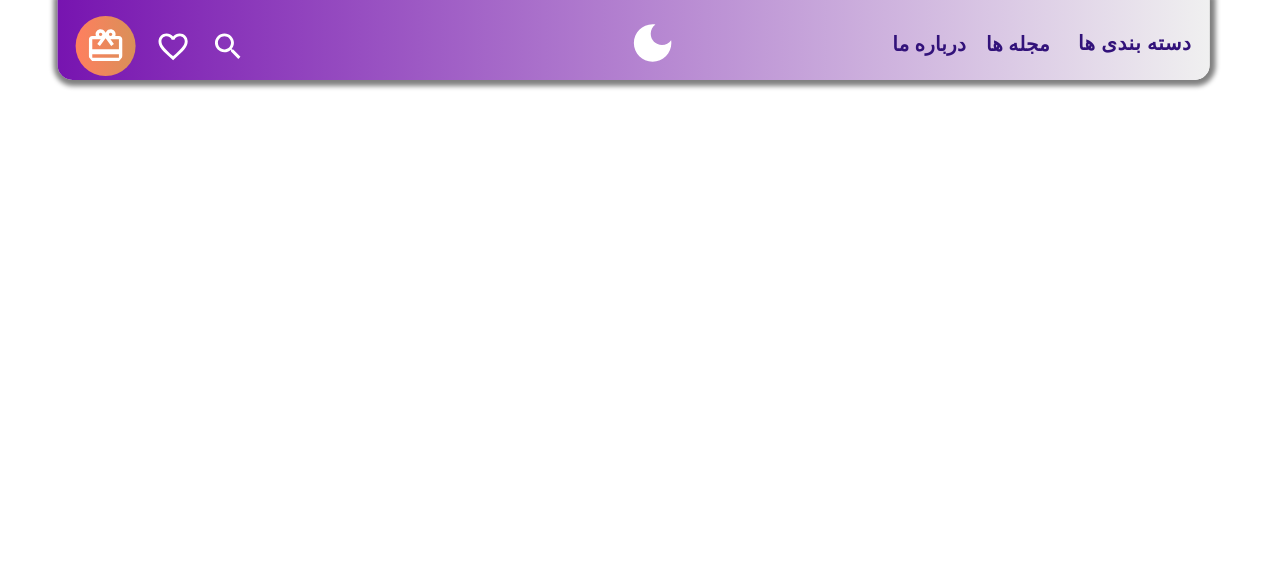
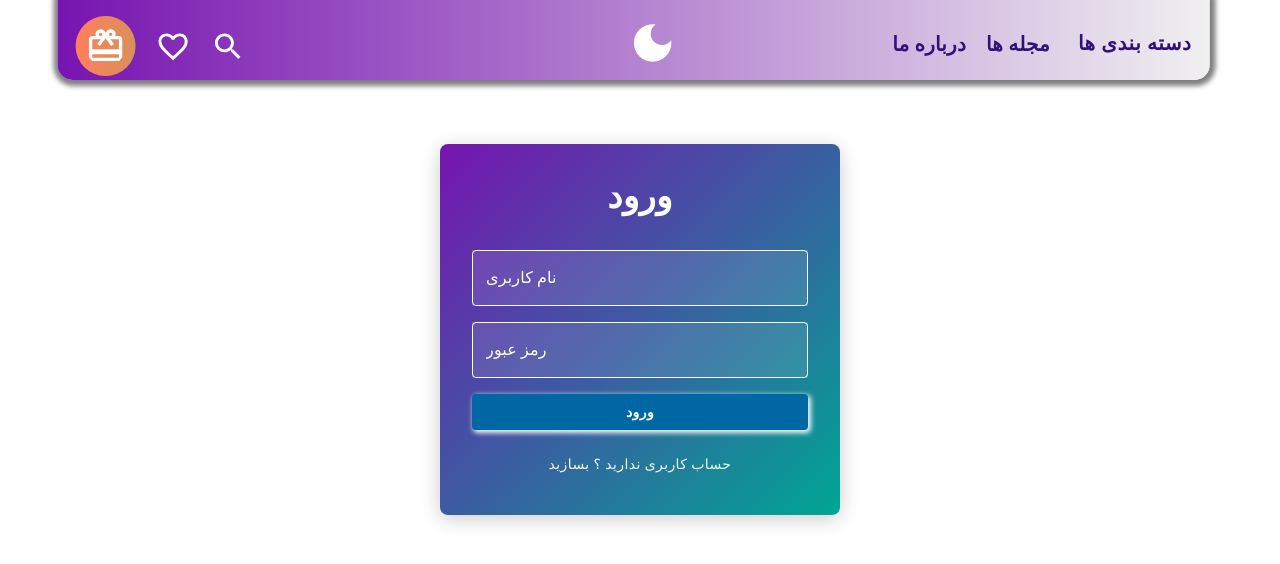
Before and after one commit to AmirBradaran/Household-Appliances, a React (Vite) app in the folder front-end/: page /auth in a window 1280 px wide. Shown: the top 564 px of the page. Built offline with nearby package versions, Linux system fonts and the light colour scheme.

Commit message:
Update index.jsx

```diff
--- a/front-end/src/Pages/Auth/Login/index.jsx
+++ b/front-end/src/Pages/Auth/Login/index.jsx
@@ -1,9 +1,117 @@
+import { Box, Button, TextField, Typography } from '@mui/material'
 import React from 'react'
 
-export default function Login() {
+export default function Login({ handlePageType }) {
   return (
-    <div>
-
-    </div>
+    <Box
+      component="form"
+      onSubmit={""}
+      sx={{
+        display: "flex",
+        flexDirection: "column",
+        alignItems: "center",
+        justifyContent: "center",
+        gap: 2,
+        padding: 4,
+        maxWidth: 400,
+        margin: "auto",
+        marginTop: 8,
+        background: "linear-gradient(135deg, var(--forth-color), var(--third-color))",
+        borderRadius: 2,
+        boxShadow: "0px 4px 20px rgba(0, 0, 0, 0.2)",
+      }}
+    >
+      <Typography
+        variant="h4"
+        sx={{
+          color: "#fff",
+          marginBottom: 2,
+          fontWeight: "bold",
+          textAlign: "center",
+        }}
+      >
+        ورود
+      </Typography>
+      <TextField
+        variant="outlined"
+        onChange={""}
+        label="نام کاربری"
+        name="username"
+        fullWidth
+        InputLabelProps={{
+          sx: { color: "#fff" },
+        }}
+        sx={{
+          backgroundColor: "rgba(255, 255, 255, 0.1)",
+          input: { color: "#fff" },
+          "& .MuiOutlinedInput-root": {
+            "& fieldset": {
+              borderColor: "#fff",
+            },
+            "&:hover fieldset": {
+              borderColor: "#a8dadc",
+            },
+            "&.Mui-focused fieldset": {
+              borderColor: "#f1faee",
+            },
+          },
+        }}
+      />
+      <TextField
+        variant="outlined"
+        onChange={""}
+        label="رمز عبور"
+        name="password"
+        type="password"
+        fullWidth
+        InputLabelProps={{
+          sx: { color: "#fff" },
+        }}
+        sx={{
+          backgroundColor: "rgba(255, 255, 255, 0.1)",
+          input: { color: "#fff" },
+          "& .MuiOutlinedInput-root": {
+            "& fieldset": {
+              borderColor: "#fff",
+            },
+            "&:hover fieldset": {
+              borderColor: "#a8dadc",
+            },
+            "&.Mui-focused fieldset": {
+              borderColor: "#f1faee",
+            },
+          },
+        }}
+      />
+      <Button
+        type="submit"
+        sx={{
+          background: "var(--second-color)",
+          boxShadow:"2px 2px 5px 1px whitesmoke",
+          color: "white",
+          fontWeight: "bold",
+          width: "100%",
+          "&:hover": {
+            background: "var(--six-color)",
+            color:"var(--first-color)"
+          },
+        }}
+      >
+        ورود
+      </Button>
+      <Button
+        variant="text"
+        onClick={handlePageType}
+        sx={{
+          color: "#f1faee",
+          textTransform: "none",
+          "&:hover": {
+            textDecoration: "underline",
+          },
+        }}
+      >
+        حساب کاربری ندارید ؟ بسازید
+      </Button>
+    </Box>
   )
 }
```
